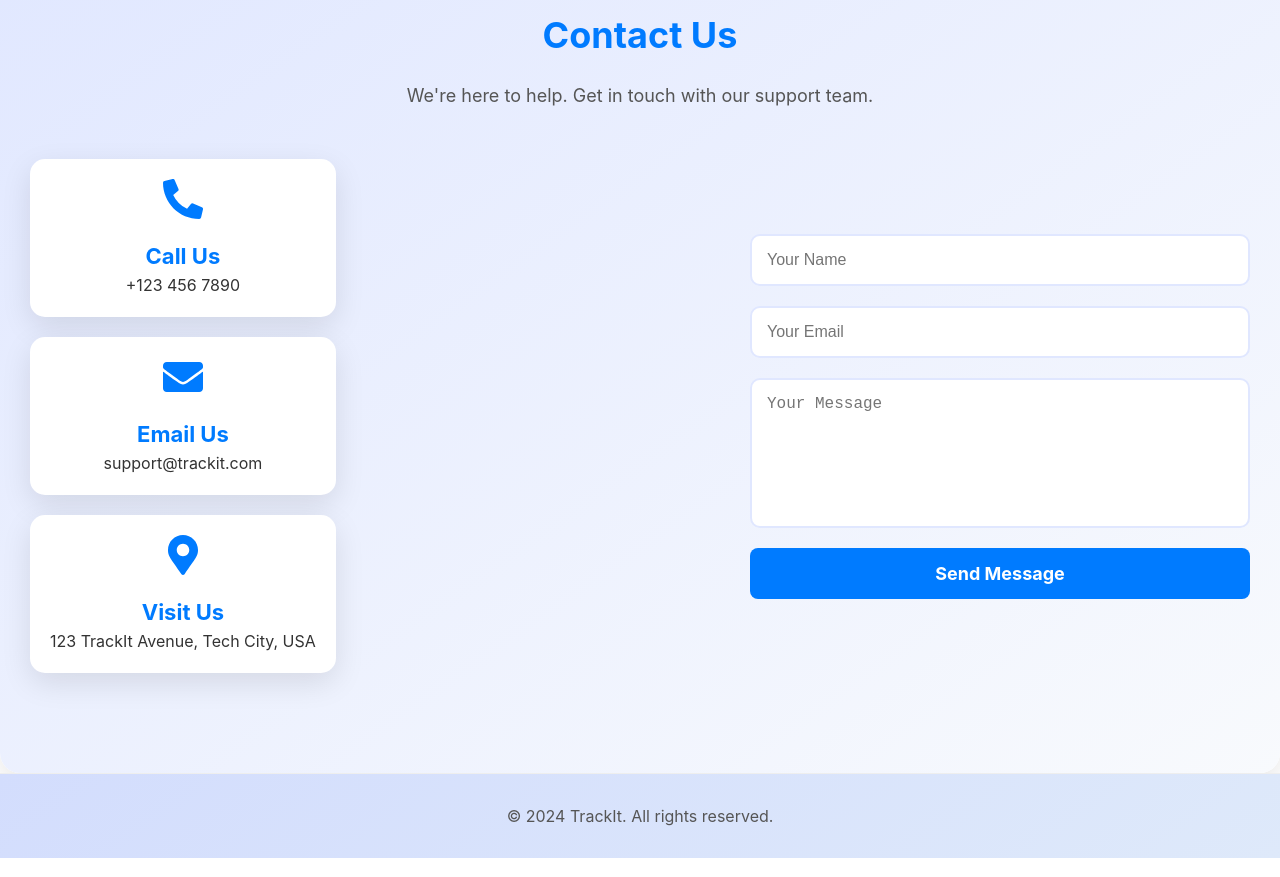
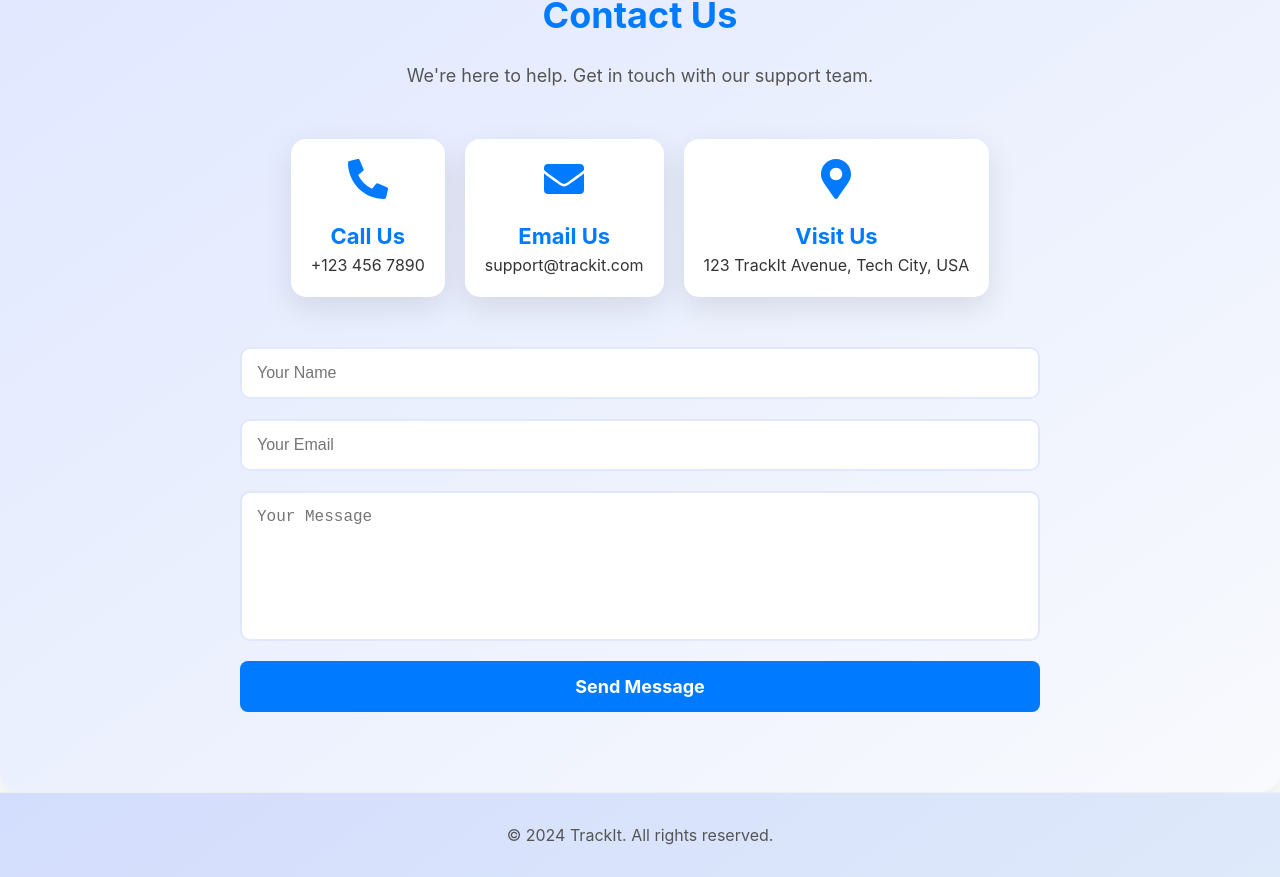
Before and after one commit to ejirocastro/trakkr_alx, a React (Vite) app in the folder frontend/: page / in a window 1280 px wide. Shown: the part 3920-4797 px from the top of the page. Built offline with nearby package versions, Linux system fonts and the light colour scheme; no server answers.

Commit message:
Contact component for user inquiries

```diff
--- a/frontend/src/components/Contact/Contact.css
+++ b/frontend/src/components/Contact/Contact.css
@@ -1,5 +1,5 @@
 .contact-section {
-  padding: 100px 30px;
+  padding: 80px 30px;
   background: linear-gradient(145deg, #E0E7FF, #F8FAFD);
   /* Light gradient for contrast */
   border-radius: 20px;
@@ -21,6 +21,7 @@
 
 .contact-content {
   display: flex;
+  flex-direction: column;
   justify-content: space-between;
   align-items: center;
   flex-wrap: wrap;
@@ -29,7 +30,7 @@
 
 .contact-info {
   display: flex;
-  flex-direction: column;
+  flex-direction: row;
   gap: 20px;
 }
 
@@ -63,7 +64,7 @@
   flex-direction: column;
   gap: 20px;
   width: 100%;
-  max-width: 500px;
+  max-width: 800px;
 }
 
 .contact-form input,
--- a/frontend/src/components/Contact/Contact.jsx
+++ b/frontend/src/components/Contact/Contact.jsx
@@ -3,7 +3,8 @@ import './Contact.css';
 import { FaPhoneAlt, FaEnvelope, FaMapMarkerAlt } from 'react-icons/fa';
 import { motion } from 'framer-motion';
 
-function Contact() {
+function Contact()
+{
   return (
     <section className="contact-section" id="contact">
       <div className="contact-header">
@@ -43,7 +44,7 @@ function Contact() {
           <input type="email" placeholder="Your Email" required />
           <textarea placeholder="Your Message" required></textarea>
           <motion.button
-            className="contact-button"
+            className="contact-button bg-gradient-to-b from-slate-900 via-slate-800 to-blue-900"
             whileHover={{ scale: 1.05 }}
             whileTap={{ scale: 0.95 }}
           >
```
